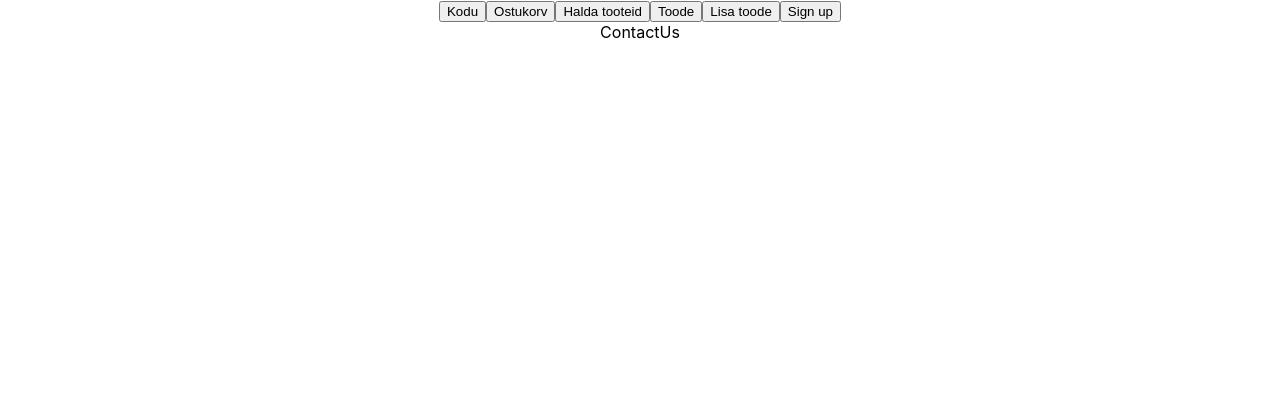
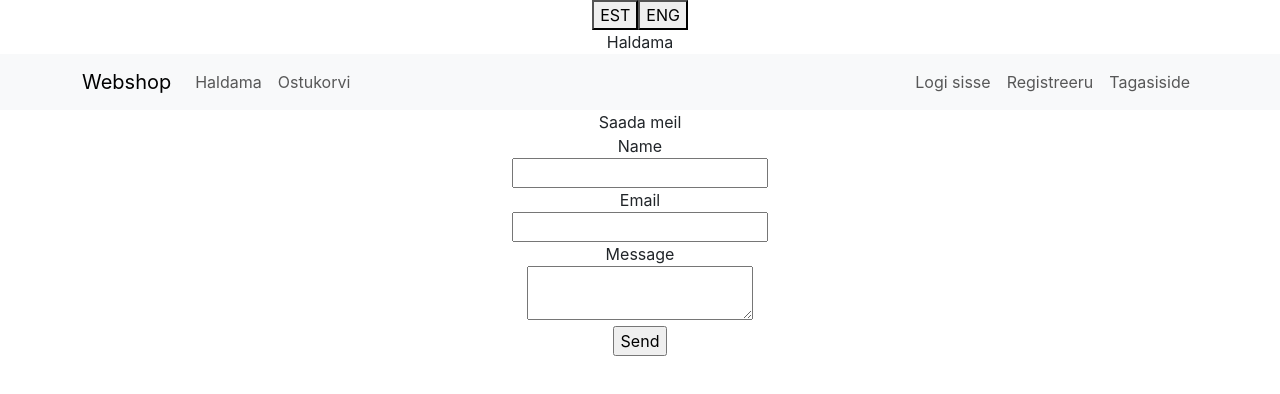
Before and after one commit to Hannes767/Front-end, a React (Create React App) app in the folder webshop/: page /contact in a window 1280 px wide. Shown: the top 394 px of the page. Built offline with nearby package versions, Linux system fonts and the light colour scheme.

Commit message:
webshop, meil, tõlge

```diff
--- a/webshop/package.json
+++ b/webshop/package.json
@@ -3,6 +3,7 @@
   "version": "0.1.0",
   "private": true,
   "dependencies": {
+    "@emailjs/browser": "^4.4.1",
     "@emotion/react": "^11.13.3",
     "@emotion/styled": "^11.13.0",
     "@mui/icons-material": "^6.1.1",
@@ -10,8 +11,12 @@
     "@testing-library/jest-dom": "^5.17.0",
     "@testing-library/react": "^13.4.0",
     "@testing-library/user-event": "^13.5.0",
+    "bootstrap": "^5.3.3",
+    "i18next": "^23.15.1",
     "react": "^18.3.1",
+    "react-bootstrap": "^2.10.5",
     "react-dom": "^18.3.1",
+    "react-i18next": "^15.0.2",
     "react-router-dom": "^6.26.2",
     "react-scripts": "5.0.1",
     "react-toastify": "^10.0.5",
--- a/webshop/src/components/NavigationBar.jsx
+++ b/webshop/src/components/NavigationBar.jsx
@@ -1,36 +1,75 @@
-import React from 'react'
-import { Link } from "react-router-dom"
+import Container from 'react-bootstrap/Container';
+import Nav from 'react-bootstrap/Nav';
+import Navbar from 'react-bootstrap/Navbar';
+import { Link } from 'react-router-dom';
+import { useTranslation } from 'react-i18next';
+
 
 function NavigationBar() {
+    const { t, i18n } = useTranslation();
+
   return (
     <div>
-        <Link to="">
-            <button>Kodu</button>
-        </Link>
+        <button onClick={() => i18n.changeLanguage("et")}>EST</button>
+        <button onClick={() => i18n.changeLanguage("en")}>ENG</button>
+       <div>{t('admin')}</div>
+    <Navbar collapseOnSelect expand="lg" className="bg-body-tertiary">
+      <Container>
+        <Navbar.Brand as={Link} to="/">Webshop</Navbar.Brand>
+        <Navbar.Toggle aria-controls="responsive-navbar-nav" />
+        <Navbar.Collapse id="responsive-navbar-nav">
+          <Nav className="me-auto">
+            <Nav.Link as={Link} to="/admin">{t('admin')}</Nav.Link>
+            <Nav.Link as={Link} to="/cart">{t('cart')}</Nav.Link>
 
-        <Link to="cart">
-            <button>Ostukorv</button>
-        </Link>
+          </Nav>
+          <Nav>
+            <Nav.Link as={Link} to="/login">{t("login")}</Nav.Link>
+            <Nav.Link as={Link} to="/signup">{t('signup')}</Nav.Link>
+            <Nav.Link as={Link} to="/contact">{t('contact')}</Nav.Link>
+          </Nav>
+        </Navbar.Collapse>
+      </Container>
+    </Navbar>
+    </div>
+  );
+}
 
-        <Link to="admin/maintain-products">
-            <button>Halda tooteid</button>
-        </Link>
+export default NavigationBar;
 
-        <Link to="product/:index">
-            <button>Toode</button>
-        </Link>
+// import React from 'react'
+// import { Link } from "react-router-dom"
 
-        <Link to="admin/add-product">
-            <button>Lisa toode</button>
-        </Link>
+// function NavigationBar() {
+//   return (
+//     <div>
+//         <Link to="">
+//             <button>Kodu</button>
+//         </Link>
 
-        <Link to="signup">
-            <button>Sign up</button>
-        </Link>
+//         <Link to="cart">
+//             <button>Ostukorv</button>
+//         </Link>
+
+//         <Link to="admin/maintain-products">
+//             <button>Halda tooteid</button>
+//         </Link>
+
+//         <Link to="product/:index">
+//             <button>Toode</button>
+//         </Link>
+
+//         <Link to="admin/add-product">
+//             <button>Lisa toode</button>
+//         </Link>
+
+//         <Link to="signup">
+//             <button>Sign up</button>
+//         </Link>
 
 
-    </div>
-  )
-}
+//     </div>
+//   )
+// }
 
-export default NavigationBar
+// export default NavigationBar
--- /dev/null
+++ b/webshop/src/i18n.jsx
@@ -0,0 +1,43 @@
+import i18n from "i18next";
+import { initReactI18next } from "react-i18next";
+
+// the translations
+// (tip move them in a JSON file and import them,
+// or even better, manage them separated from your code: https://react.i18next.com/guides/multiple-translation-files)
+const resources = {
+  en: {
+    translation: {
+      "page-not-found": "Page not found",
+      "admin": "Admin",
+      "cart": "Cart",
+      "login": "Login",
+      "signup": "Signup",
+      "contact": "Feedback",
+    }
+  },
+  et: {
+    translation: {
+      "page-not-found": "Lehekülge ei leitud",
+      "admin": "Haldama",
+      "cart": "Ostukorvi",
+      "login": "Logi sisse",
+      "signup": "Registreeru",
+      "contact": "Tagasiside",
+    }
+  }
+};
+
+i18n
+  .use(initReactI18next) // passes i18n down to react-i18next
+  .init({
+    resources,
+    lng: "et", // language to use, more information here: https://www.i18next.com/overview/configuration-options#languages-namespaces-resources
+    // you can use the i18n.changeLanguage function to change the language manually: https://www.i18next.com/overview/api#changelanguage
+    // if you're using a language detector, do not define the lng option
+
+    interpolation: {
+      escapeValue: false // react already safes from xss
+    }
+  });
+
+  export default i18n;
--- a/webshop/src/index.js
+++ b/webshop/src/index.js
@@ -1,6 +1,8 @@
 import React from 'react';
 import ReactDOM from 'react-dom/client';
+import 'bootstrap/dist/css/bootstrap.min.css';
 import './index.css';
+import './i18n';
 import App from './App';
 import {BrowserRouter} from "react-router-dom"
 
--- a/webshop/src/pages/admin/AdminHome.jsx
+++ b/webshop/src/pages/admin/AdminHome.jsx
@@ -1,8 +1,27 @@
 import React from 'react'
+import { Link } from 'react-router-dom'
+import Button from 'react-bootstrap/Button';
 
 function AdminHome() {
   return (
-    <div>AdminHome</div>
+    <div>
+      <Button as={Link} to="/maintain-products" variant="outline-primary">Halda tooteid</Button>{' '}
+      <Button as={Link} to="add-product" variant="outline-secondary">Lisa toode</Button>{' '}
+      {/* <Button variant="outline-success">Success</Button>{' '}
+      <Button variant="outline-warning">Warning</Button>{' '}
+      <Button variant="outline-danger">Danger</Button>{' '}
+      <Button variant="outline-info">Info</Button>{' '}
+      <Button variant="outline-light">Light</Button>{' '}
+      <Button variant="outline-dark">Dark</Button> */}
+
+      {/* <Link to="maintain-products">
+          <button>Halda tooteid</button>
+      </Link>
+
+      <Link to="add-product">
+        <button>Lisa toode</button>
+      </Link> */}
+    </div>
   )
 }
 
--- a/webshop/src/pages/global/ContactUs.jsx
+++ b/webshop/src/pages/global/ContactUs.jsx
@@ -1,8 +1,40 @@
-import React from 'react'
+import React, { useRef, useState } from 'react'
+import emailjs from '@emailjs/browser';
 
 function ContactUs() {
+  const form = useRef();
+  const [message, setMessage] = useState("Saada meil");
+
+  const sendEmail = (e) => {
+    e.preventDefault();
+
+    emailjs
+      .sendForm('service_3243ol8', 'template_1gufkfe', form.current, {
+        publicKey: 'CME-RDF3qRWLUROE-',
+      })
+      .then(
+        () => {
+          console.log('SUCCESS!');
+        },
+        (error) => {
+          console.log('FAILED...', error.text);
+        },
+      );
+  };
+
   return (
-    <div>ContactUs</div>
+    <div>
+      <div>{message}</div>
+      <form ref={form} onSubmit={sendEmail}>
+        <label>Name</label><br />
+        <input type="text" name="from_name" /><br />
+        <label>Email</label><br />
+        <input type="email" name="from_email" /><br />
+        <label>Message</label><br />
+        <textarea name="message" /><br />
+        <input onClick={() => setMessage("Meil saadetud")} type="submit" value="Send" /><br />
+      </form>
+    </div>
   )
 }
 
--- a/webshop/src/pages/global/NotFound.jsx
+++ b/webshop/src/pages/global/NotFound.jsx
@@ -1,8 +1,13 @@
 import React from 'react'
+import { useTranslation } from 'react-i18next';
 
 function NotFound() {
+  const { t } = useTranslation();
   return (
-    <div>NotFound</div>
+    <div>
+      <div>NotFound</div>
+      <h1>{t('page-not-found')}</h1>
+    </div>
   )
 }
 
```
Also changed, not shown: 2 other files (tests, documents, lock files or other folders).
